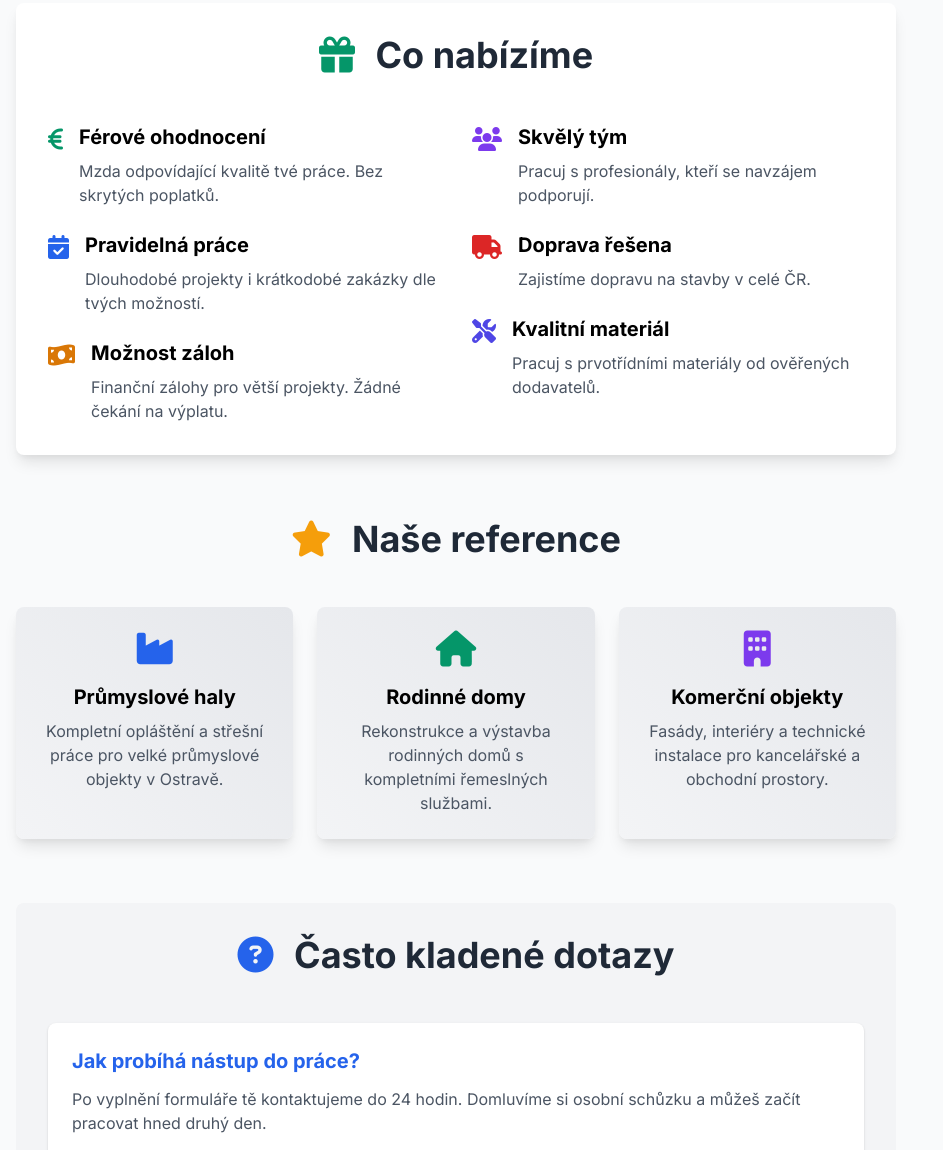
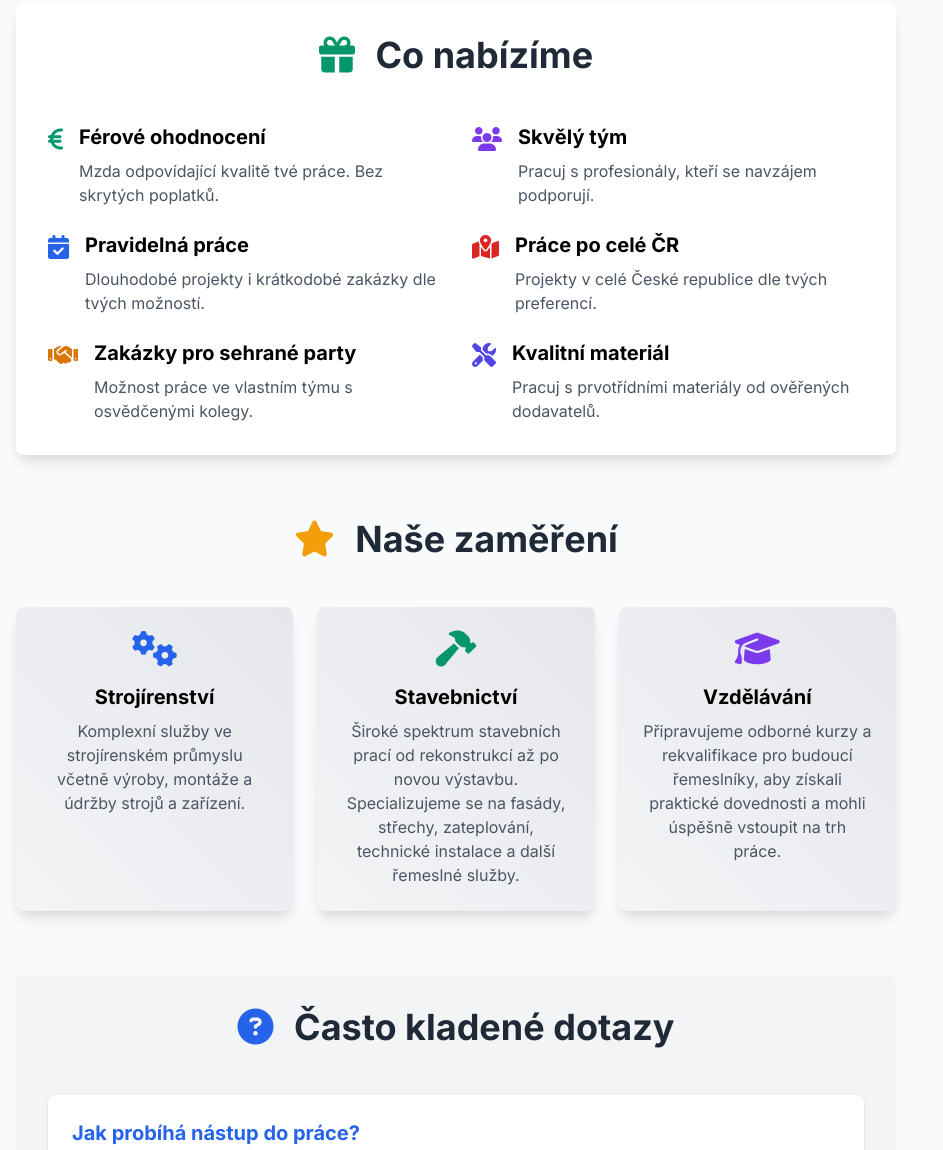
Before and after one commit to Mattesss9/naborovy-web-remeslnici, a website: page naborovy-web.html in a window 1280 px wide. Shown: the part 1273-2423 px from the top of the page, without its empty margins (0-943 px from the left). Drawn offline with nearby package versions, Linux system fonts and the light colour scheme.

Commit message:
Aktualizace sekce zaměření a kontaktních údajů - změna z 'Naše reference' na 'Naše zaměření' s novými kategoriemi (Strojírenství, Stavebnictví, Vzdělávání) - aktualizace telefonního čísla a textu o schůzce

```diff
--- a/naborovy-web.html
+++ b/naborovy-web.html
@@ -160,7 +160,7 @@
             </div>
 
             <div class="text-center mt-8">
-                <p class="text-gray-600 mb-4">Hledáme také: <strong>Potrubáře, Montéry, Zedníky</strong> a další řemeslné profese!</p>
+                <p class="text-gray-600 mb-4">Hledáme také: <strong>Potrubáře, Sádrokartonáře, Zedníky</strong> a další řemeslné profese!</p>
                 <a href="#kontakt" class="inline-block bg-blue-600 hover:bg-blue-700 text-white font-bold py-3 px-6 rounded-full transition-all">
                     Máš jinou profesi? Ozvi se!
                 </a>
@@ -192,10 +192,10 @@
                     </div>
 
                     <div class="flex items-start space-x-4">
-                        <i class="fas fa-money-bill-wave text-2xl text-yellow-600 mt-1"></i>
+                        <i class="fas fa-handshake text-2xl text-yellow-600 mt-1"></i>
                         <div>
-                            <h3 class="text-xl font-bold mb-2">Možnost záloh</h3>
-                            <p class="text-gray-600">Finanční zálohy pro větší projekty. Žádné čekání na výplatu.</p>
+                            <h3 class="text-xl font-bold mb-2">Zakázky pro sehrané party</h3>
+                            <p class="text-gray-600">Možnost práce ve vlastním týmu s osvědčenými kolegy.</p>
                         </div>
                     </div>
                 </div>
@@ -210,10 +210,10 @@
                     </div>
 
                     <div class="flex items-start space-x-4">
-                        <i class="fas fa-truck text-2xl text-red-600 mt-1"></i>
+                        <i class="fas fa-map-marked-alt text-2xl text-red-600 mt-1"></i>
                         <div>
-                            <h3 class="text-xl font-bold mb-2">Doprava řešena</h3>
-                            <p class="text-gray-600">Zajistíme dopravu na stavby v celé ČR.</p>
+                            <h3 class="text-xl font-bold mb-2">Práce po celé ČR</h3>
+                            <p class="text-gray-600">Projekty v celé České republice dle tvých preferencí.</p>
                         </div>
                     </div>
 
@@ -228,29 +228,29 @@
             </div>
         </section>
 
-        <!-- Reference -->
+        <!-- Naše zaměření -->
         <section class="mb-16">
             <h2 class="text-4xl font-bold text-center mb-12 text-gray-800">
                 <i class="fas fa-star text-yellow-500 mr-3"></i>
-                Naše reference
+                Naše zaměření
             </h2>
             <div class="grid md:grid-cols-3 gap-6">
                 <div class="reference-card rounded-lg p-6 text-center shadow-lg">
-                    <i class="fas fa-industry text-4xl text-blue-600 mb-4"></i>
-                    <h3 class="text-xl font-bold mb-2">Průmyslové haly</h3>
-                    <p class="text-gray-600">Kompletní opláštění a střešní práce pro velké průmyslové objekty v Ostravě.</p>
+                    <i class="fas fa-cogs text-4xl text-blue-600 mb-4"></i>
+                    <h3 class="text-xl font-bold mb-2">Strojírenství</h3>
+                    <p class="text-gray-600">Komplexní služby ve strojírenském průmyslu včetně výroby, montáže a údržby strojů a zařízení.</p>
                 </div>
 
                 <div class="reference-card rounded-lg p-6 text-center shadow-lg">
-                    <i class="fas fa-home text-4xl text-green-600 mb-4"></i>
-                    <h3 class="text-xl font-bold mb-2">Rodinné domy</h3>
-                    <p class="text-gray-600">Rekonstrukce a výstavba rodinných domů s kompletními řemeslných službami.</p>
+                    <i class="fas fa-hammer text-4xl text-green-600 mb-4"></i>
+                    <h3 class="text-xl font-bold mb-2">Stavebnictví</h3>
+                    <p class="text-gray-600">Široké spektrum stavebních prací od rekonstrukcí až po novou výstavbu. Specializujeme se na fasády, střechy, zateplování, technické instalace a další řemeslné služby.</p>
                 </div>
 
                 <div class="reference-card rounded-lg p-6 text-center shadow-lg">
-                    <i class="fas fa-building text-4xl text-purple-600 mb-4"></i>
-                    <h3 class="text-xl font-bold mb-2">Komerční objekty</h3>
-                    <p class="text-gray-600">Fasády, interiéry a technické instalace pro kancelářské a obchodní prostory.</p>
+                    <i class="fas fa-graduation-cap text-4xl text-purple-600 mb-4"></i>
+                    <h3 class="text-xl font-bold mb-2">Vzdělávání</h3>
+                    <p class="text-gray-600">Připravujeme odborné kurzy a rekvalifikace pro budoucí řemeslníky, aby získali praktické dovednosti a mohli úspěšně vstoupit na trh práce.</p>
                 </div>
             </div>
         </section>
@@ -264,7 +264,7 @@
             <div class="space-y-6 max-w-4xl mx-auto">
                 <div class="bg-white rounded-lg p-6 shadow">
                     <h3 class="text-xl font-bold mb-3 text-blue-600">Jak probíhá nástup do práce?</h3>
-                    <p class="text-gray-600">Po vyplnění formuláře tě kontaktujeme do 24 hodin. Domluvíme si osobní schůzku a můžeš začít pracovat hned druhý den.</p>
+                    <p class="text-gray-600">Po vyplnění formuláře tě kontaktujeme do 24 hodin. Domluvíme si osobní nebo on-line schůzku a můžeš začít co nejdříve pracovat.</p>
                 </div>
 
                 <div class="bg-white rounded-lg p-6 shadow">
@@ -364,7 +364,7 @@
                     <p class="text-sm text-gray-600 mb-2">Nebo zavolej přímo:</p>
                     <a href="tel:+420123456789" class="text-blue-600 font-bold text-lg hover:text-blue-800">
                         <i class="fas fa-phone mr-1"></i>
-                        +420 123 456 789
+                        +420 722 466 877
                     </a>
                 </div>
             </form>
```
